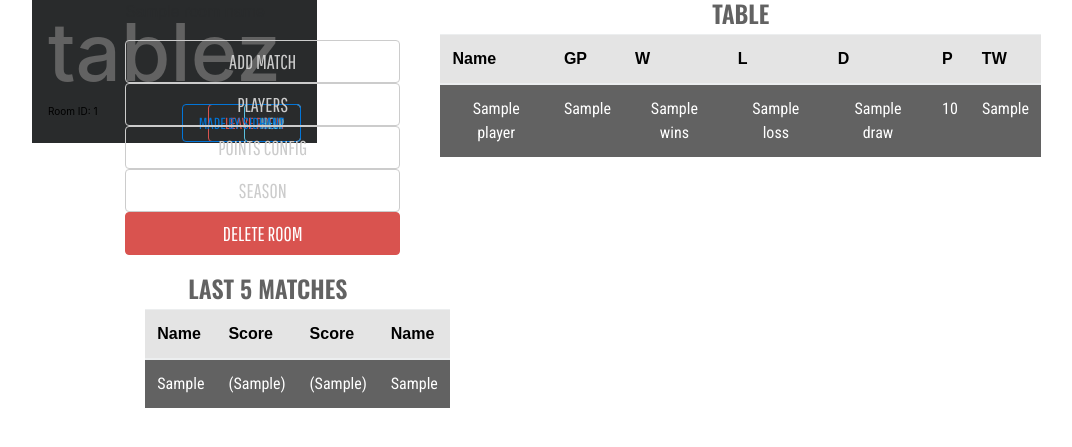
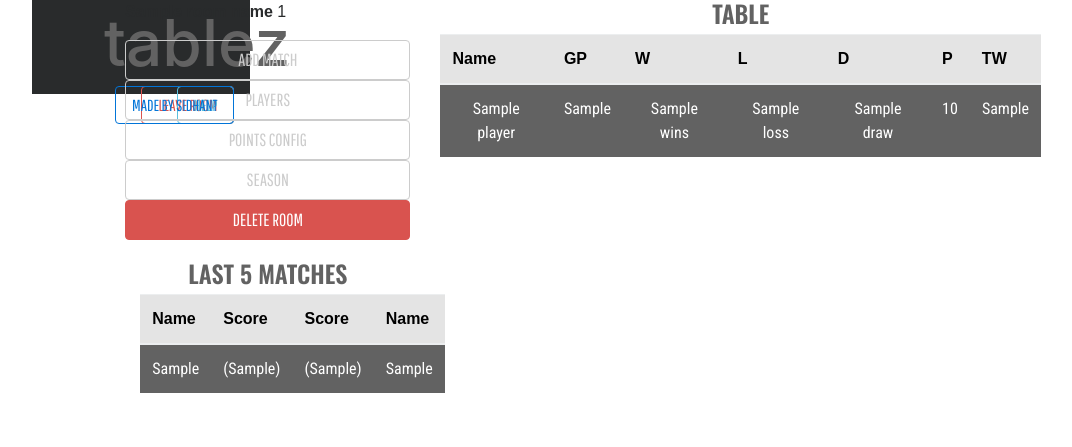
Before and after one commit to sid-hant/tables, a Flask app: template src/templates/dashboard.html in a window 1280 px wide. Shown: the top 447 px of the page, without its empty margins (54-1126 px from the left). Run offline with Flask 2, Linux system fonts and the light colour scheme; the template is opened without the code that fills it: most values are stand-ins (such as "Sample title", 1, 10 or a date in 2020); some libraries are stand-ins or nearby versions; some web fonts are replaced.

Commit message:
B0.0.139

```diff
--- a/src/common/database.py
+++ b/src/common/database.py
@@ -10,6 +10,7 @@
     @staticmethod
     def initialize():
         client = pymongo.MongoClient(Database.URI)
+        #client = pymongo.MongoClient('mongodb://127.0.0.1:27017')
         Database.DATABASE = client.get_database()
         #Database.DATABASE = client.get_default_database()
         #Database.DATABASE = client['heroku_0zrpzv9t']
--- a/src/models/room.py
+++ b/src/models/room.py
@@ -99,7 +99,7 @@
                 loser.games_played = loser.games_played + 1
 
                 winnertot = Player_All.find_by_name(p1)
-                winnertot.wins = winner.wins + 1
+                winnertot.wins = winnertot.wins + 1
                 winnertot.games_played = winnertot.games_played + 1
                 winnertot.points = winnertot.points + int(points.ppw)
                 losertot = Player_All.find_by_name(p2)
--- a/src/static/css/main.css
+++ b/src/static/css/main.css
@@ -1,3 +1,14 @@
+.tables-main-dash{
+    color:rgb(98,98,98);
+    font-size: 400%;
+    padding-left: 30%;
+    padding-right: 6%;
+}
+
+.nav-buttons{
+    padding-left: 0%;
+}
+
 .player-setting-label{
     color:rgb(98,98,98);
 }
@@ -35,7 +46,7 @@
 
 #table-stat{
     text-align:center;
-    font-size: 180px;
+    font-size: 800%;
 }
 
 #room_name_id{
@@ -62,7 +73,7 @@
 
 .form-add label{
     font-family: 'News Cycle', sans-serif;
-    font-size: 7.5px;
+    font-size: 110%;
 }
 
 .table-body-class{
@@ -81,7 +92,7 @@
 
 .log-butt{
     font-family: 'Pathway Gothic One', sans-serif;
-    font-size:20px;
+    font-size:120%;
 }
 
 label{
@@ -89,24 +100,22 @@
 }
 
 .last-5{
-    padding-top: 20px;
-    width: 275px;
+    padding-top: 7%;
     color: white;
     text-align: center;
 }
 
 .togg-but{
-    width:275px;
+    width:100%;
     font-family: 'Pathway Gothic One', sans-serif;
-    font-size: 20px;
+    font-size: 110%;
 }
 
 .card-body{
-    padding:0px;
+    padding:0%;
 }
 
 .foot{
-    padding-top: 14px;
     position: fixed;
     left: 0;
     bottom: 0;
@@ -120,9 +129,9 @@
 .settings form{
     background-color:rgb(228,228,228);
     color:white;
-    padding: 8px;
+    padding: 2%;
     font-family: 'Pathway Gothic One', sans-serif;
-    font-size: 8px;
+    font-size: 60%;
 }
 
 .match-label{
@@ -146,6 +155,7 @@
     background-color:rgb(98,98,98);
     color:white;
     text-align:center;
+    padding-left: 50%;
     font-family: 'Oswald', sans-serif;;
 }
 
@@ -154,11 +164,11 @@
 }
 
 .sign-up-div{
-    padding-top: 5px;
+    padding-top: 0.50%;
 }
 
 .login-form{
-    max-width: 350px;
+    max-width: 30%;
 }
 
 .page-form{
@@ -168,21 +178,24 @@
 
 .tables-main{
     color:rgb(98,98,98);
-    padding-right: 20px;
-    font-size: 80px;
+    font-size: 500%;
 }
 
 .nav-bar-main{
     float: left;
+
 }
 
 .nav-bar-main a{
-    padding-right:20px;
+    padding-right: 0%;
+    padding-left: 0%;
 }
 
 .room-id-text{
-    font-size: 10px;
+    font-size: 5%;
     color: black;
+    padding-left: 3%;
+
 }
 
 body{
--- a/src/templates/dashboard.html
+++ b/src/templates/dashboard.html
@@ -3,18 +3,21 @@
 <!-- Nav bar -->
 <div class="container">
     <nav class="navbar navbar-toggler-left bg-inverse nav-bar-main">
-        <h1 class="tables-main">tablez</h1>
-        <a href="/logout"><button type="submit" class="btn btn-outline-danger navbar-toggler-right leave-room-butt">LEAVE ROOM</button></a>
-        <a href="https://docs.google.com/document/d/1tC4qbq-6k7bVNk4xTGUrVT59FhQvbJ_ocmVoWYIZTvU/edit?usp=sharing" target="_blank"><button type="submit" class="btn btn-outline-info navbar-toggler-right leave-room-butt">HELP</button></a>
-        <a href="https://sid-hant.github.io/" target="_blank"><button type="submit" class="btn btn-outline-primary navbar-toggler-right leave-room-butt">MADE BY SIDHANT</button></a>
-        <p class="room-id-text">Room ID: {{ room_id }}</p>
+        <div class="title-dash"><h1 class="tables-main-dash">tablez</h1></div>
+        <div class="nav-buttons">
+            <a href="/logout"><button type="submit" class="btn btn-outline-danger navbar-toggler-right leave-room-butt">LEAVE ROOM</button></a>
+            <a href="https://docs.google.com/document/d/1tC4qbq-6k7bVNk4xTGUrVT59FhQvbJ_ocmVoWYIZTvU/edit?usp=sharing" target="_blank"><button type="submit" class="btn btn-outline-info navbar-toggler-right leave-room-butt">HELP</button></a>
+            <a href="https://sid-hant.github.io/" target="_blank"><button type="submit" class="btn btn-outline-primary navbar-toggler-right leave-room-butt">MADE BY SIDHANT</button></a>
+        </div>
+
+
     </nav>
 </div>
 <!--End Nav Bar-->
 <div class="container row table-match-leader">
 
     <div class="col-md-4 settings">
-        <p id="room_name_id">{{ room_name }}</p>
+        <p id="room_name_id"><b>{{ room_name }}</b> {{ room_id }}</p>
         <a class="btn btn-outline-secondary togg-but" data-toggle="collapse" href="#multiCollapseADDMATCH" role="button" aria-expanded="false" aria-controls="multiCollapseExample1">
          ADD MATCH
          </a>
--- a/src/templates/login.html
+++ b/src/templates/login.html
@@ -11,7 +11,6 @@
             <label for="password" class="login-form-label">PASSWORD</label>
             <input type="password" id="password" class="form-control" name="password">
         </div>
-        <h5>{{ error_msg }}</h5>
         <button type="submit" class="btn btn-outline-success log-butt">LOG IN</button>
     </form>
 </div>
```
Also changed, not shown: src/templates/dashboard-failed.html (+7 -6 lines).
